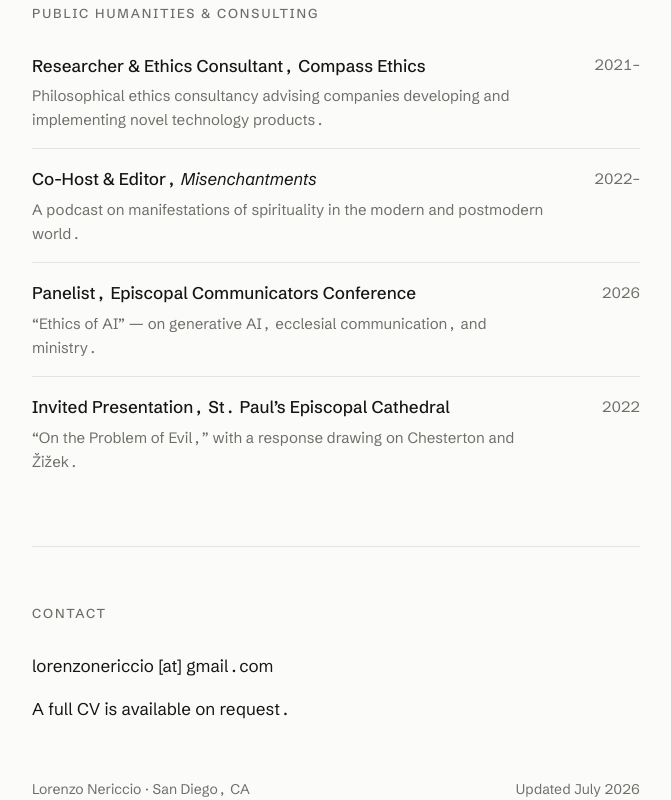
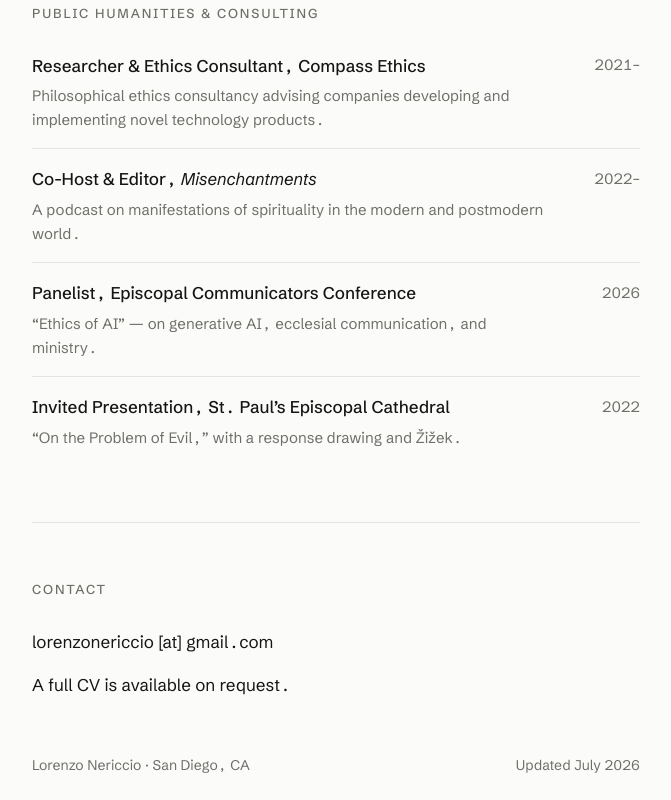
Before and after one commit to lorenzonericcio/lorenzonericcio.github.com, a plain HTML site: page index_2.html in a window 1280 px wide. Shown: the part 2406-3206 px from the top of the page, without its empty margins (304-975 px from the left). After the commit the page ends 3182 px from the top, so only its background shows below. Drawn offline with Linux system fonts and the light colour scheme.

Commit message:
Update index_2.html

```diff
--- a/index_2.html
+++ b/index_2.html
@@ -184,7 +184,7 @@
       <li>
         <span class="entry-title">Invited Presentation, St. Paul&rsquo;s Episcopal Cathedral</span>
         <span class="year">2022</span>
-        <span class="entry-note">&ldquo;On the Problem of Evil,&rdquo; with a response drawing on Chesterton and Žižek.</span>
+        <span class="entry-note">&ldquo;On the Problem of Evil,&rdquo; with a response drawing and Žižek.</span>
       </li>
     </ul>
   </section>
```
